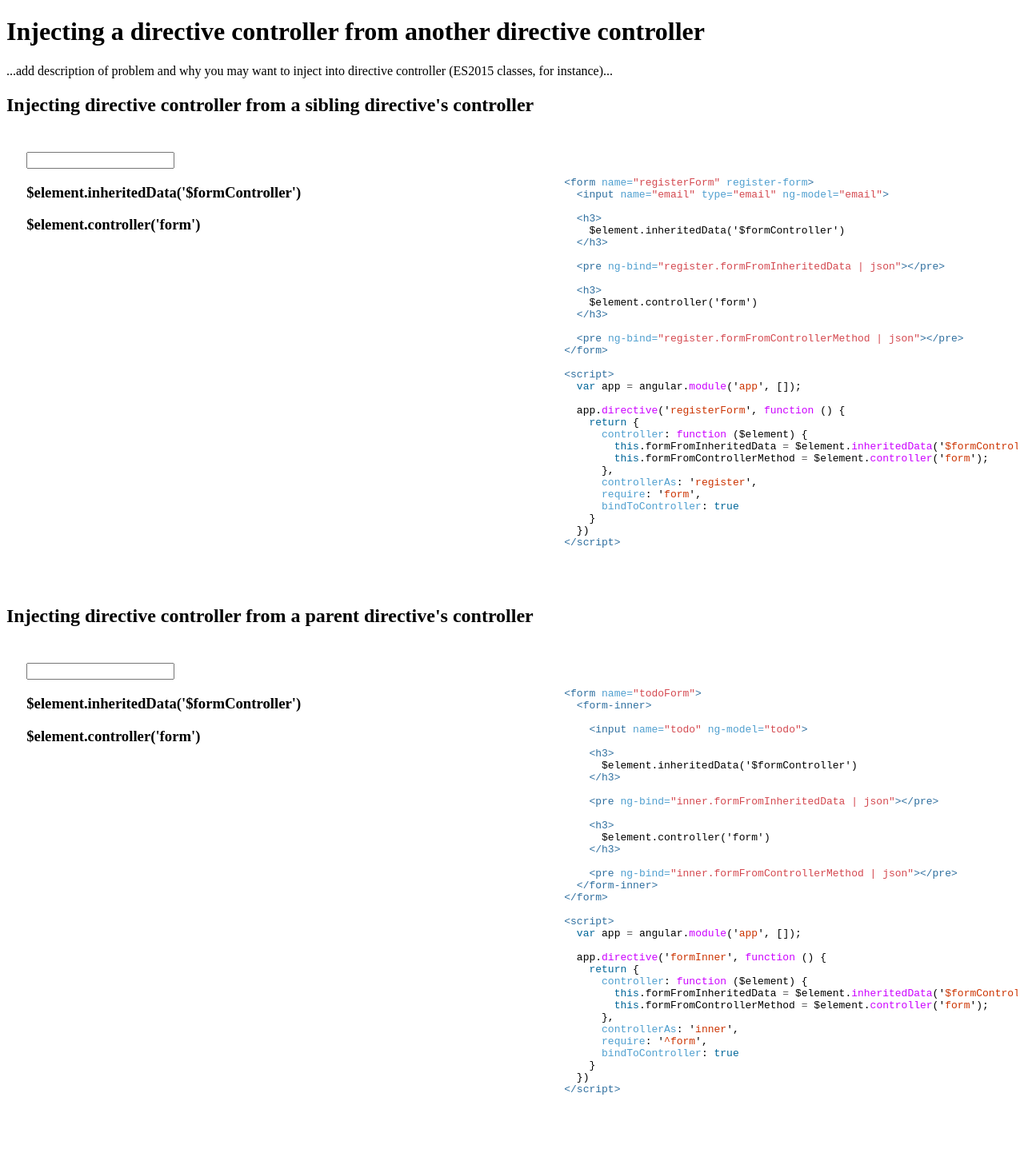
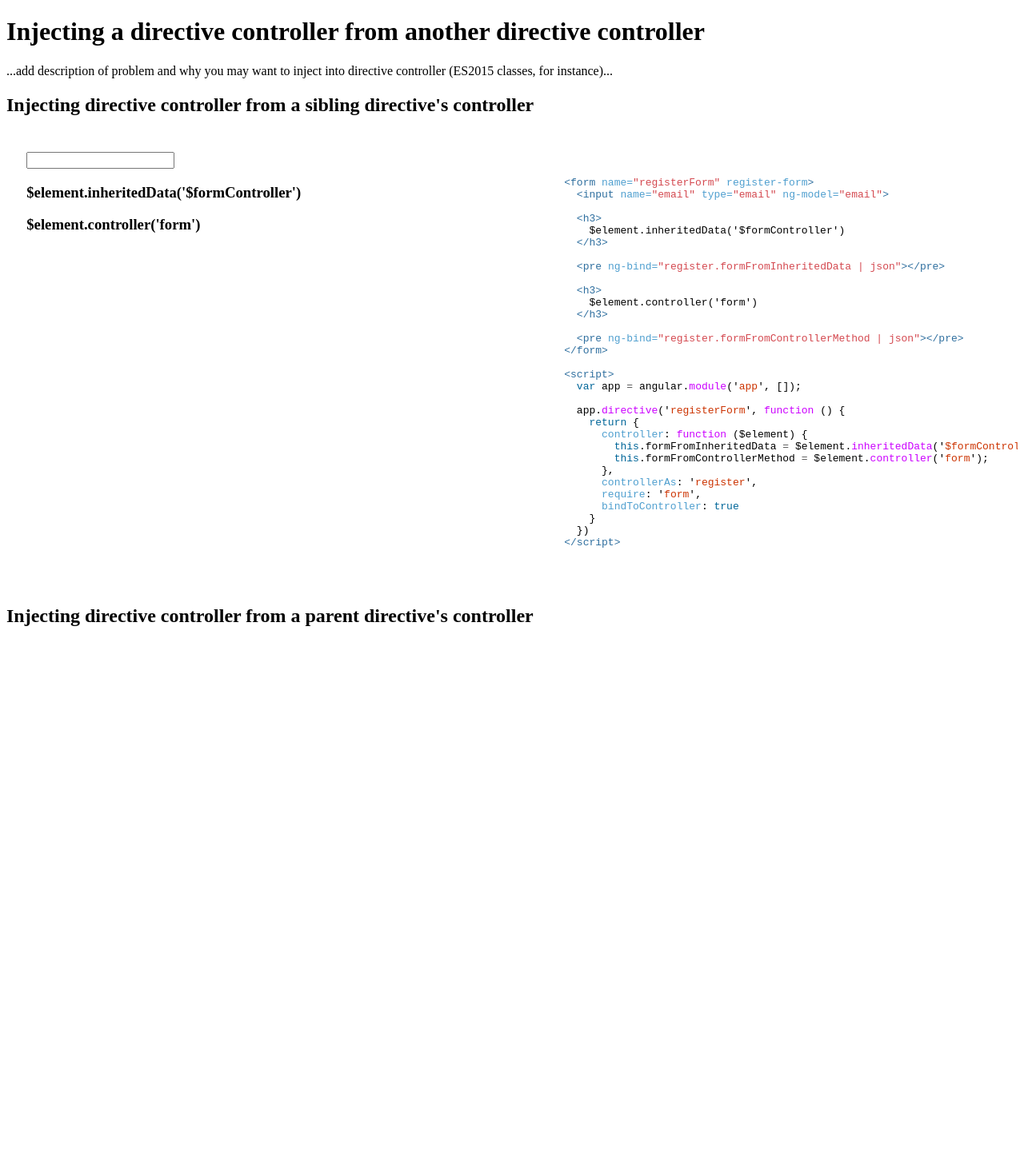
Before and after one commit to karlhorky/frontend-tricks, a Jekyll site: the page built from angular-1-inject-required-directive-controller-into-directive-controller/index.html, in a window 1280 px wide. Shown: the whole page at 80% size. Built offline with Jekyll 4.4.1, drawn with Linux system fonts in a browser that asks for light colours; nearby versions of some CDN libraries; after the commit the page ends 900 px from its top, so only the background shows below that.

Commit message:
Try removing second example

```diff
--- a/angular-1-inject-required-directive-controller-into-directive-controller/index.html
+++ b/angular-1-inject-required-directive-controller-into-directive-controller/index.html
@@ -74,50 +74,3 @@ title: AngularJS - Inject required directive controller into directive controlle
 <h2>
   Injecting directive controller from a parent directive's controller
 </h2>
-
-{% capture code %}
-<form name="todoForm">
-  <form-inner>
-
-    <input name="todo" ng-model="todo">
-
-    <h3>
-      $element.inheritedData('$formController')
-    </h3>
-
-    <pre ng-bind="inner.formFromInheritedData | json"></pre>
-
-    <h3>
-      $element.controller('form')
-    </h3>
-
-    <pre ng-bind="inner.formFromControllerMethod | json"></pre>
-  </form-inner>
-</form>
-
-<script>
-  var app = angular.module('app', []);
-
-  app.directive('formInner', function () {
-    return {
-      controller: function ($element) {
-        this.formFromInheritedData = $element.inheritedData('$formController');
-        this.formFromControllerMethod = $element.controller('form');
-      },
-      controllerAs: 'inner',
-      require: '^form',
-      bindToController: true
-    }
-  })
-</script>
-{% endcapture %}
-
-<section>
-  {{ code }}
-</section>
-
-<section>
-  {% highlight html %}
-    {{ code }}
-  {% endhighlight %}
-</section>
```
